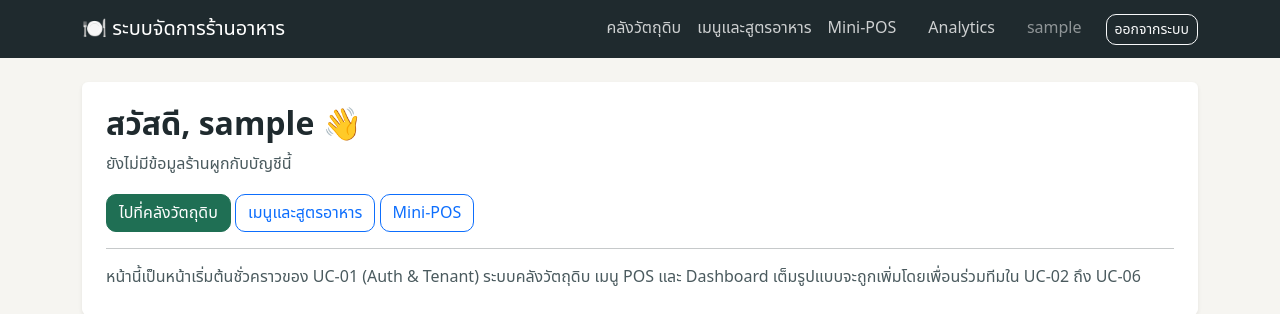
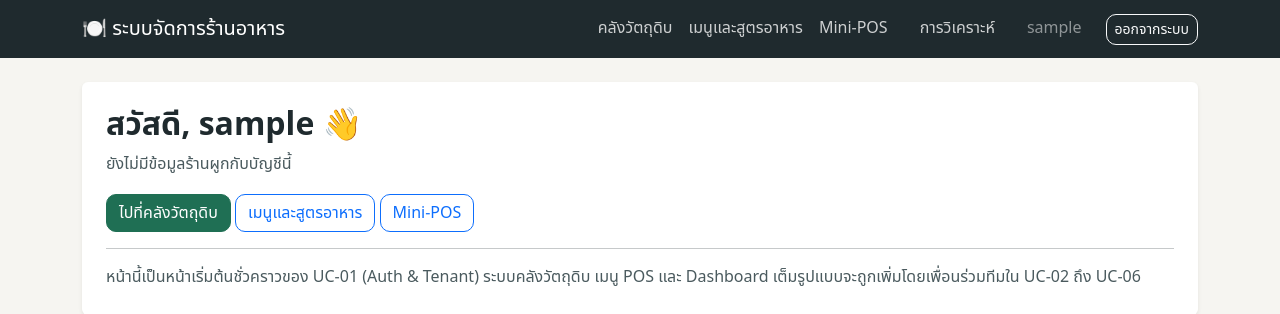
Before and after one commit to theepop66/CN331-Restaurant-management, a Django app: page / in a window 1280 px wide. Shown: the top 314 px of the page. Run offline with Django 5.2, Linux system fonts and the light colour scheme; the visitor is signed in with stand-in values (Sample User, id 1); some web fonts are replaced.

Commit message:
copy(navbar): translate analytics label

```diff
--- a/main/myproject/templates/navbar.html
+++ b/main/myproject/templates/navbar.html
@@ -19,7 +19,7 @@
                         <a class="nav-link{% if request.resolver_match.app_name == 'orders' %} active{% endif %}" href="{% url 'orders:pos' %}">Mini-POS</a>
                     </li>
                     <li class="nav-item me-lg-3">
-                        <a class="nav-link{% if request.resolver_match.app_name == 'analytics' %} active{% endif %}" href="{% url 'analytics:dashboard' %}">Analytics</a>
+                        <a class="nav-link{% if request.resolver_match.app_name == 'analytics' %} active{% endif %}" href="{% url 'analytics:dashboard' %}">การวิเคราะห์</a>
                     </li>
                     <li class="nav-item me-lg-3">
                         <span class="nav-link text-white-50">
```
